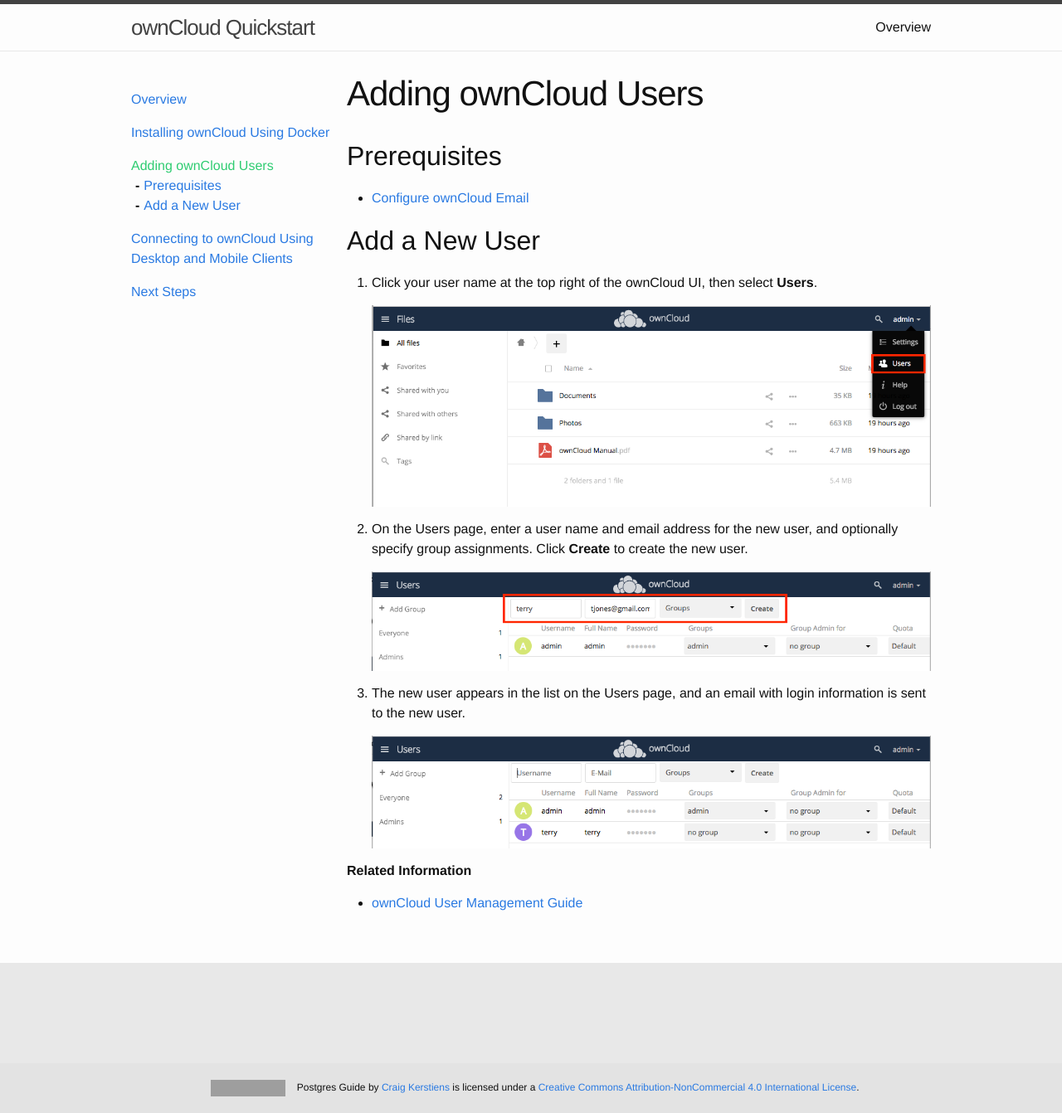
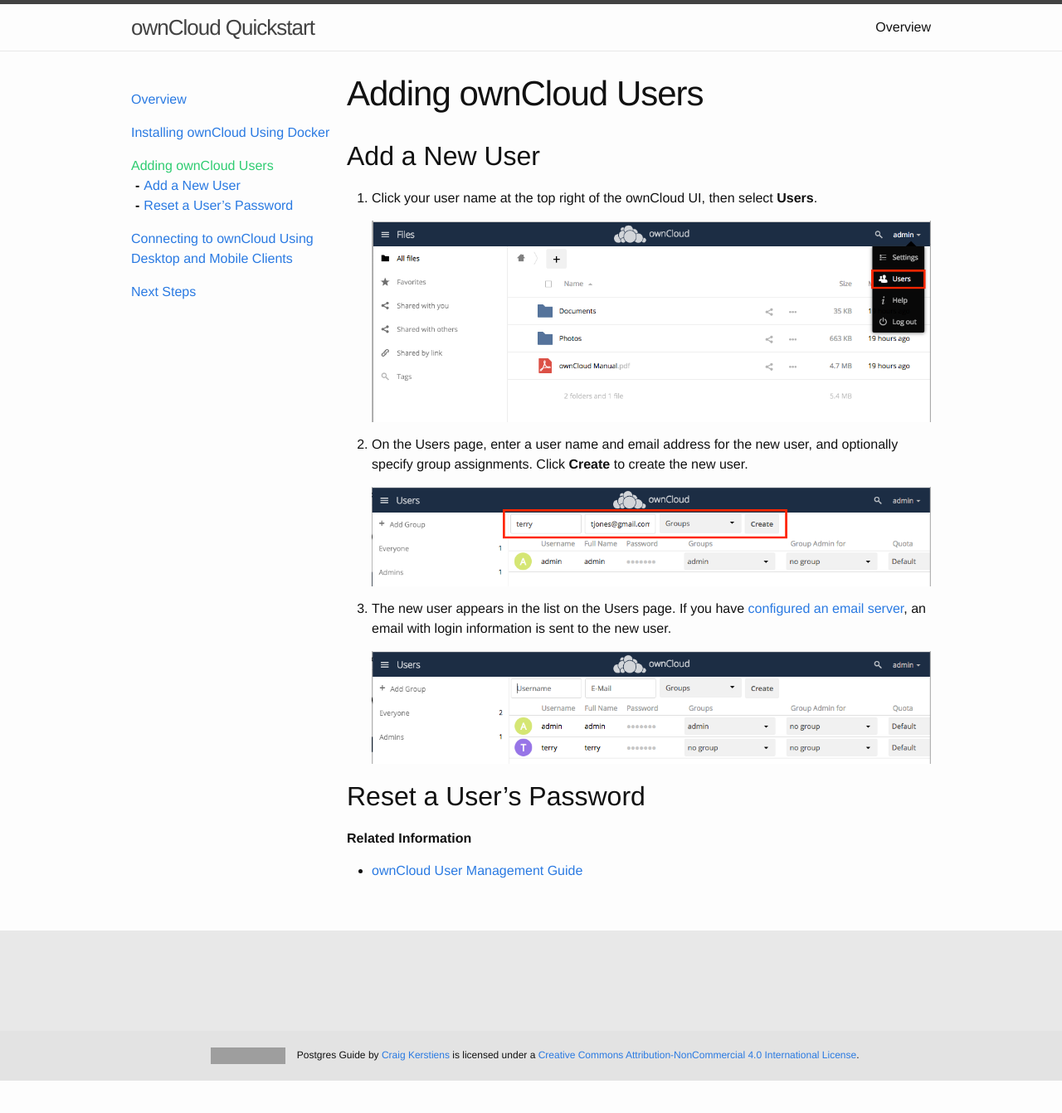
Before and after one commit to davidhoyle/github.io, a Jekyll site: the page built from _ocserver-add-user/ocserver-add-user.md, in a window 1280 px wide. Shown: the whole page at 83% size. Built offline with Jekyll 4.4.1, drawn with Linux system fonts in a browser that asks for light colours; after the commit the page ends 1303 px from its top, so only the background shows below that; grey boxes are pictures that could not be loaded.

Commit message:
Add user updates

```diff
--- a/_ocserver-add-user/ocserver-add-user.md
+++ b/_ocserver-add-user/ocserver-add-user.md
@@ -2,10 +2,6 @@
 layout: page
 title:  "Adding ownCloud Users"
 ---
-
-## Prerequisites
-
-* [Configure ownCloud Email](https://doc.owncloud.org/server/latest/admin_manual/configuration/server/email_configuration.html)
 
 ## Add a New User
 
@@ -17,9 +13,11 @@ title:  "Adding ownCloud Users"
 
    ![Add new user](../images/add-new-user.png)
 
-3. The new user appears in the list on the Users page, and an email with login information is sent to the new user.
+3. The new user appears in the list on the Users page. If you have [configured an email server](https://doc.owncloud.org/server/latest/admin_manual/configuration/server/email_configuration.html), an email with login information is sent to the new user.
 
    ![New user added](../images/new-user-added.png)
+
+## Reset a User's Password
 
 **Related Information**
 
```
Also changed, not shown: 2 other files.
